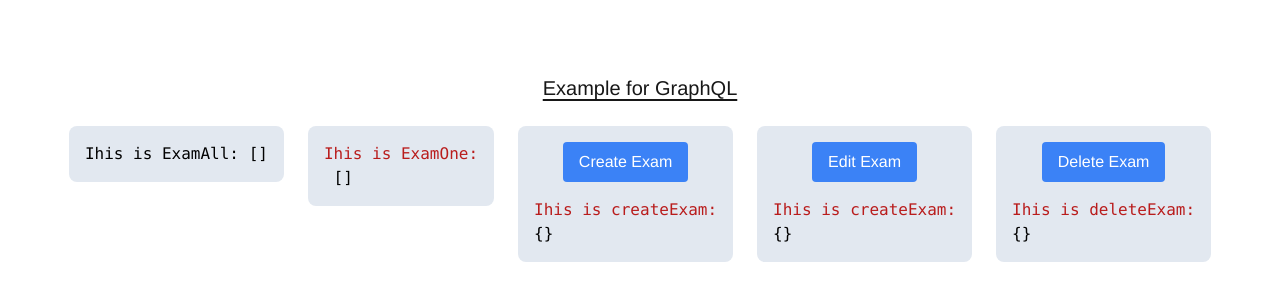
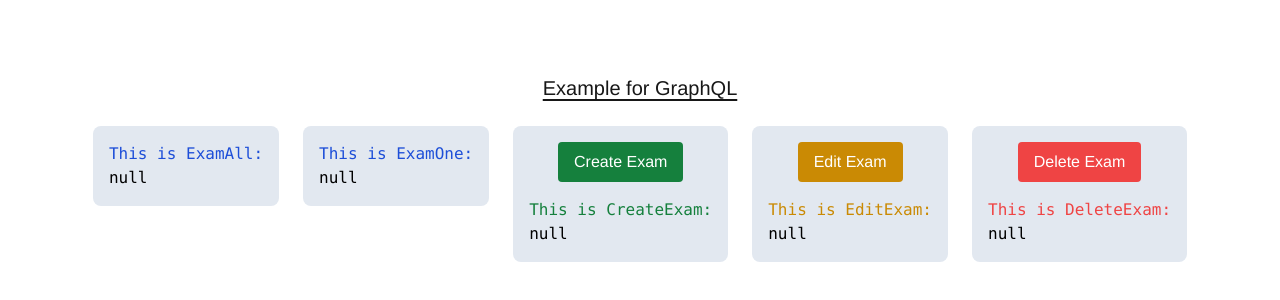
Before and after one commit to Teneieiza/Spotify-Clone-Project, a Next.js app: page /exam in a window 1280 px wide. Shown: the part 232-532 px from the top of the page. Built offline with nearby package versions, Linux system fonts and the light colour scheme; no server answers; a web font is replaced by a local one.

Commit message:
Fix ExamAll change when create/edit/delete change

```diff
--- a/app/exam/page.tsx
+++ b/app/exam/page.tsx
@@ -7,60 +7,55 @@ import {
   getExamOneService,
 } from '@/service/exam/exam.service'
 import { useEffect, useState } from 'react'
+import { CreateExamType, DeleteExamType, EditExamType } from './exam.interface'
 
 export default function ExamPage() {
-  const [examAllData, setExamAllData] = useState([])
-  const [examOneData, setExamOneData] = useState([])
-  const [createExam, setCreateExam] = useState({})
-  const [editExam, setEditExam] = useState({})
-  const [deleteExam, setDeleteExam] = useState({})
+  const [examAllData, setExamAllData] = useState(null);
+  const [examOneData, setExamOneData] = useState(null);
+  const [createExam, setCreateExam] = useState<CreateExamType | null>(null);
+  const [editExam, setEditExam] = useState<EditExamType | null>(null);
+  const [deleteExam, setDeleteExam] = useState<DeleteExamType | null>(null);
 
-  //ExamAll
-  useEffect(() => {
-    async function fetchExamAllData() {
+  // Fetch ExamAll & ExamOne
+  async function fetchExamData() {
     try {
-        const { data } = await getExamAllService()
+      const [examAll, examOne] = await Promise.all([
+        getExamAllService(),
+        getExamOneService(2),
+      ]);
 
-        setExamAllData(data.examAll)
+      setExamAllData(examAll.data.examAll);
+      setExamOneData(examOne.data.examOne);
     } catch (error) {
-        console.error('Error fetching exam data:', error)
+      console.error('Error fetching exam data:', error);
     }
   }
 
-    fetchExamAllData()
-  }, [])
+  useEffect(() => {
+    fetchExamData();
+  }, []);
 
-  //ExamOne
-  useEffect(() => {
-    async function fetchExamOneData() {
-      try {
-        const { data } = await getExamOneService(2)
-        setExamOneData(data.examOne)
-      } catch (error) {
-        console.error('Error fetching exam data:', error)
-      }
-    }
-
-    fetchExamOneData()
-  }, [])
-
-  //CreateExam
+  // Create Exam
   async function handleCreateExam() {
     try {
-      const createExam = await createExamService({
+      const newExam = await createExamService({
         firstname: 'Tigger',
         lastname: 'morlum',
         age: 2,
       })
 
-      setCreateExam(createExam)
-      console.log('createExam complete!!!', createExam)
+      setCreateExam(newExam);
+      console.log('Create Exam Complete!', newExam);
+      const updatedExamAll = await getExamAllService();
+      setExamAllData(updatedExamAll.data.examAll);
     } catch (error) {
       console.error('Error creating exam:', error)
     }
+
+
   }
 
-  //EditExam
+  // Edit Exam
   async function handleEditExam() {
     try {
       const editExam = await editExamService(1, {
@@ -69,80 +64,89 @@ export default function ExamPage() {
         age: 2,
       })
 
-      setEditExam(editExam)
-      console.log('editExam complete!!!', editExam)
+      setEditExam(editExam);
+      console.log('Edit Exam Complete!', editExam);
+      const updatedExamAll = await getExamAllService();
+      setExamAllData(updatedExamAll.data.examAll);
     } catch (error) {
-      console.error('Error edit exam:', error)
+      console.error('Error editing exam:', error)
     }
   }
 
-  //DeleteExam
+  // Delete Exam
   async function handleDeleteExam() {
     try {
-      const deleteExam = await deleteExamService(3)
+      const deletedExam = await deleteExamService(3)
 
-      setDeleteExam(deleteExam)
-      console.log('deleteExam complete!!!', editExam)
+      setDeleteExam(deletedExam);
+      console.log('Delete Exam Complete!', deletedExam);
+      const updatedExamAll = await getExamAllService();
+      setExamAllData(updatedExamAll.data.examAll);
     } catch (error) {
-      console.error('Error edit exam:', error)
+      console.error('Error deleting exam:', error)
     }
   }
 
-
   return (
     <div className="flex flex-col h-full w-full items-center justify-center gap-6">
-      <div className='underline underline-offset-4 text-xl'>
+      <div className="underline underline-offset-4 text-xl">
         <h1>Example for GraphQL</h1>
       </div>
       <div className="flex h-full w-full items-start justify-center gap-6">
+        {/* ExamAll */}
         <div className="rounded-lg bg-slate-200 p-4 text-black">
           <pre>
-          Ihis is ExamAll: <code>{JSON.stringify(examAllData, null, 2)}</code>
+            <p className="text-blue-700">This is ExamAll:</p>
+            <code>{JSON.stringify(examAllData, null, 2)}</code>
           </pre>
         </div>
 
+        {/* ExamOne */}
         <div className="rounded-lg bg-slate-200 p-4 text-black">
           <pre>
-          <p className="text-red-700">Ihis is ExamOne:</p>{' '}
+            <p className="text-blue-700">This is ExamOne:</p>
             <code>{JSON.stringify(examOneData, null, 2)}</code>
           </pre>
         </div>
 
+        {/* Create Exam */}
         <div className="flex flex-col items-center justify-center gap-4 rounded-lg bg-slate-200 p-4 text-black">
           <button
             onClick={handleCreateExam}
-          className="rounded bg-blue-500 px-4 py-2 text-white"
+            className="rounded bg-green-700 px-4 py-2 text-white"
           >
             Create Exam
           </button>
           <pre>
-          <p className="text-red-700">Ihis is createExam:</p>
+            <p className="text-green-700">This is CreateExam:</p>
             <code>{JSON.stringify(createExam, null, 2)}</code>
           </pre>
         </div>
 
+        {/* Edit Exam */}
         <div className="flex flex-col items-center justify-center gap-4 rounded-lg bg-slate-200 p-4 text-black">
           <button
             onClick={handleEditExam}
-          className="rounded bg-blue-500 px-4 py-2 text-white"
+            className="rounded bg-yellow-600 px-4 py-2 text-white"
           >
             Edit Exam
           </button>
           <pre>
-          <p className="text-red-700">Ihis is createExam:</p>
+            <p className="text-yellow-600">This is EditExam:</p>
             <code>{JSON.stringify(editExam, null, 2)}</code>
           </pre>
         </div>
 
+        {/* Delete Exam */}
         <div className="flex flex-col items-center justify-center gap-4 rounded-lg bg-slate-200 p-4 text-black">
           <button
             onClick={handleDeleteExam}
-          className="rounded bg-blue-500 px-4 py-2 text-white"
+            className="rounded bg-red-500 px-4 py-2 text-white"
           >
             Delete Exam
           </button>
           <pre>
-          <p className="text-red-700">Ihis is deleteExam:</p>
+            <p className="text-red-500">This is DeleteExam:</p>
             <code>{JSON.stringify(deleteExam, null, 2)}</code>
           </pre>
         </div>
```
Lines whose indentation alone changed are shown as unchanged.
